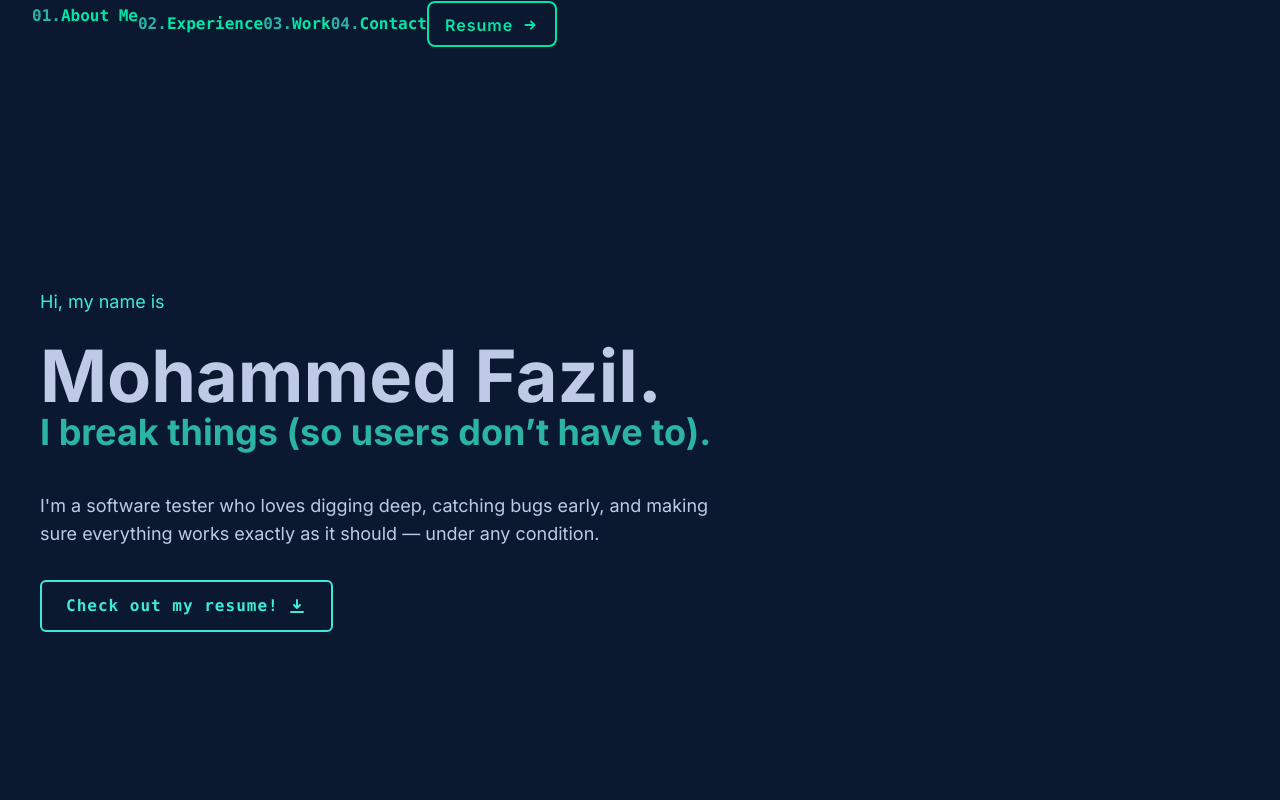
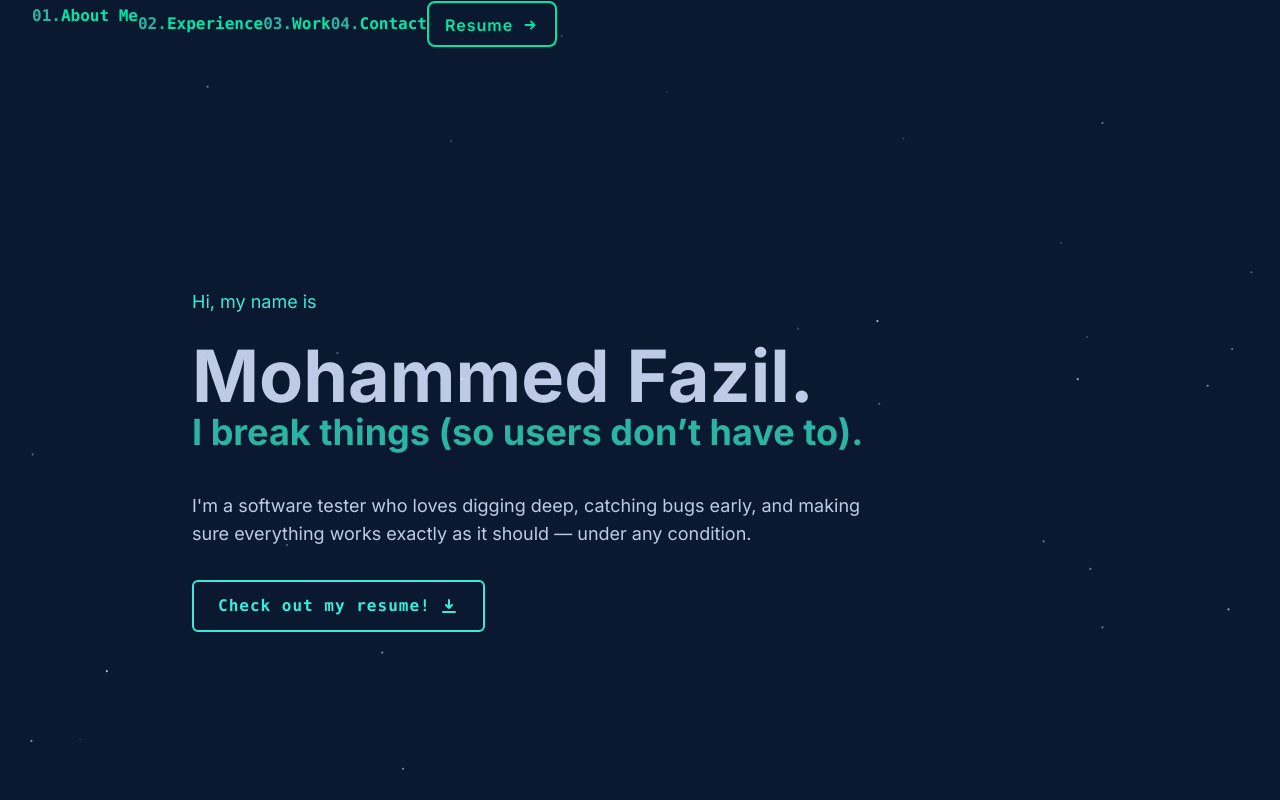
Before and after one commit to Fazil-Vallooran/my-portfolio, a Next.js app: page / in a window 1280 px wide. Shown: the top 800 px of the page. Built offline with nearby package versions, Linux system fonts and the light colour scheme; what tailwindcss-debug-screens would draw is missing.

Commit message:
latest changes

```diff
--- a/src/Components/SectionWrapper.jsx
+++ b/src/Components/SectionWrapper.jsx
@@ -13,7 +13,7 @@ const SectionWrapper = ({
     transition={{ duration: 0.6, ease: "easeOut" }}
     className={`
       w-full px-6 py-20
-      ${fullHeight ? "min-h-screen" : "min-h-fit"}
+      ${fullHeight ? "min-h-screen flex flex-col items-center justify-center" : "min-h-fit"}
       ${className}
     `}
   >
--- a/src/Components/landing.jsx
+++ b/src/Components/landing.jsx
@@ -1,20 +1,15 @@
 "use client";
 import React from "react";
-import Particles from "../components/particles";
-
+import Particles from "./particles";
 
 const Landing = () => {
   return (
-    <div className="flex flex-col items-center justify-center w-screen h-screen overflow-hidden bg-gradient-to-tl from-black via-zinc-600/20 to-black">
+    <div className="flex flex-col items-center justify-center w-screen h-screen overflow-hidden bg-gradient-to-tl from-black via-zinc-600/20 to-black" style={{position: "relative"}}>
+      <Particles />
       <div className="hidden w-screen h-px animate-fade-glow md:block bg-gradient-to-r from-zinc-300/0 via-zinc-300/50 to-zinc-300/0" />
-      <Particles
-        className="absolute inset-0 -z-10 animate-fade-in"
-        quantity={100}
-      />
       <h1 className="py-3.5 px-0.5 z-10 text-4xl text-transparent duration-1000 bg-white cursor-default text-edge-outline animate-title font-display sm:text-6xl md:text-9xl whitespace-nowrap bg-clip-text">
         mohammed fazil
       </h1>
-
       <div className="hidden w-screen h-px animate-fade-glow md:block bg-gradient-to-r from-zinc-300/0 via-zinc-300/50 to-zinc-300/0" />
     </div>
   );
--- a/src/Components/particles.jsx
+++ b/src/Components/particles.jsx
@@ -68,6 +68,7 @@ export default function Particles({
       canvasRef.current.height = canvasSize.current.h * dpr;
       canvasRef.current.style.width = `${canvasSize.current.w}px`;
       canvasRef.current.style.height = `${canvasSize.current.h}px`;
+      context.current.setTransform(1, 0, 0, 1, 0, 0); // Reset transform before scaling
       context.current.scale(dpr, dpr);
     }
   };
@@ -97,7 +98,7 @@ export default function Particles({
     };
   };
 
-  const drawCircle = (circle, update = false) => {
+  const drawCircle = (circle) => {
     if (context.current) {
       const { x, y, translateX, translateY, size, alpha } = circle;
       context.current.translate(translateX, translateY);
@@ -106,10 +107,6 @@ export default function Particles({
       context.current.fillStyle = `rgba(255, 255, 255, ${alpha})`;
       context.current.fill();
       context.current.setTransform(dpr, 0, 0, dpr, 0, 0);
-
-      if (!update) {
-        circles.current.push(circle);
-      }
     }
   };
 
@@ -126,9 +123,11 @@ export default function Particles({
 
   const drawParticles = () => {
     clearContext();
+    circles.current.length = 0;
     const particleCount = quantity;
     for (let i = 0; i < particleCount; i++) {
       const circle = circleParams();
+      circles.current.push(circle);
       drawCircle(circle);
     }
   };
@@ -176,6 +175,7 @@ export default function Particles({
       ) {
         circles.current.splice(i, 1);
         const newCircle = circleParams();
+        circles.current.push(newCircle);
         drawCircle(newCircle);
       } else {
         drawCircle(
@@ -195,8 +195,16 @@ export default function Particles({
   };
 
   return (
-    <div className={className} ref={canvasContainerRef} aria-hidden="true">
-      <canvas ref={canvasRef} />
+    <div
+      className={className}
+      ref={canvasContainerRef}
+      aria-hidden="true"
+      style={{ position: "absolute", inset: 0, width: "100vw", height: "100vh", pointerEvents: "none", zIndex: 0 }}
+    >
+      <canvas
+        ref={canvasRef}
+        style={{ display: "block", width: "100%", height: "100%" }}
+      />
     </div>
   );
 }
--- a/src/app/layout.jsx
+++ b/src/app/layout.jsx
@@ -1,5 +1,7 @@
+
 
 import MainLayout from "../components/layout/MainLayout";
+import Particles from "../components/particles";
 import "./globals.css";
 import { Inter } from "next/font/google";
 
@@ -9,6 +11,7 @@ export const metadata = {
   title: "Mohammed Fazil",
   description: "Portfolio of Mohammed Fazil",
 };
+
 
 const RootLayout = ({ children }) => (
   <html lang="en" className="h-full">
@@ -20,6 +23,7 @@ const RootLayout = ({ children }) => (
       <link rel="manifest" href="/site.webmanifest" />
     </head>
     <body className={`${inter.className} h-full min-h-screen bg-gradient-to-b from-[#0a1833] to-[#142042] text-[#bfcbe6]`}>
+      <Particles quantity={80} />
       <MainLayout>{children}</MainLayout>
     </body>
   </html>
--- a/src/app/page.jsx
+++ b/src/app/page.jsx
@@ -7,6 +7,7 @@ import About from "@sections/About";
 import Experience from "@sections/Experience";
 import Work from "@sections/Work";
 import Contact from "@sections/Contact";
+import Particles from "../components/particles";
 
 const HomePage = () => {
   const [showLanding, setShowLanding] = useState(true);
--- a/src/constants/SocialLinks.js
+++ b/src/constants/SocialLinks.js
@@ -17,7 +17,7 @@ export const socialLinks = [
     label: "LinkedIn"
   },
   {
-    href: "https://www.instagram.com/_fazilv?",
+    href: "https://www.instagram.com/_fazil.v_/",
     icon: InstagramIcon,
     label: "Instagram"
   },
--- a/src/sections/Experience.jsx
+++ b/src/sections/Experience.jsx
@@ -57,7 +57,7 @@ const WorkExperience = () => {
     <SectionWrapper>
     <section
       className="w-full max-w-5xl xl:max-w-6xl mx-auto px-6 mt-24 mb-32 scroll-mt-32"
-      id="work"
+      id="experience"
     >
       <h2 className="text-2xl font-semibold mb-8 text-secondary">
         <span className="text-[#3de9da] font-mono">02.</span> Positions I’ve
```
Also changed, not shown: src/Components/layout/About.jsx (added), src/Components/layout/Contact.jsx (added), src/Components/layout/Experience.jsx (added), src/Components/layout/Intro.jsx (added), src/Components/layout/Work.jsx (added).
